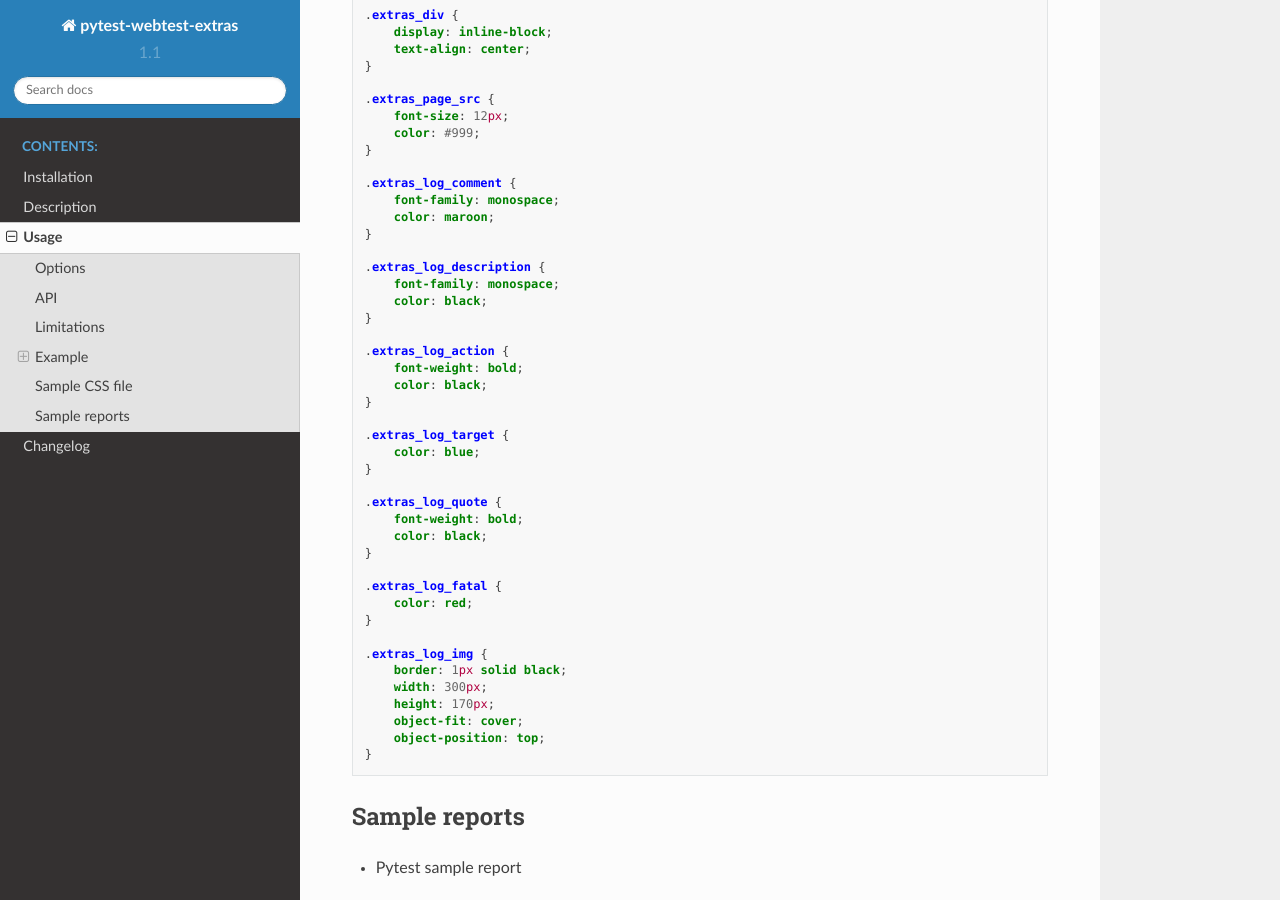
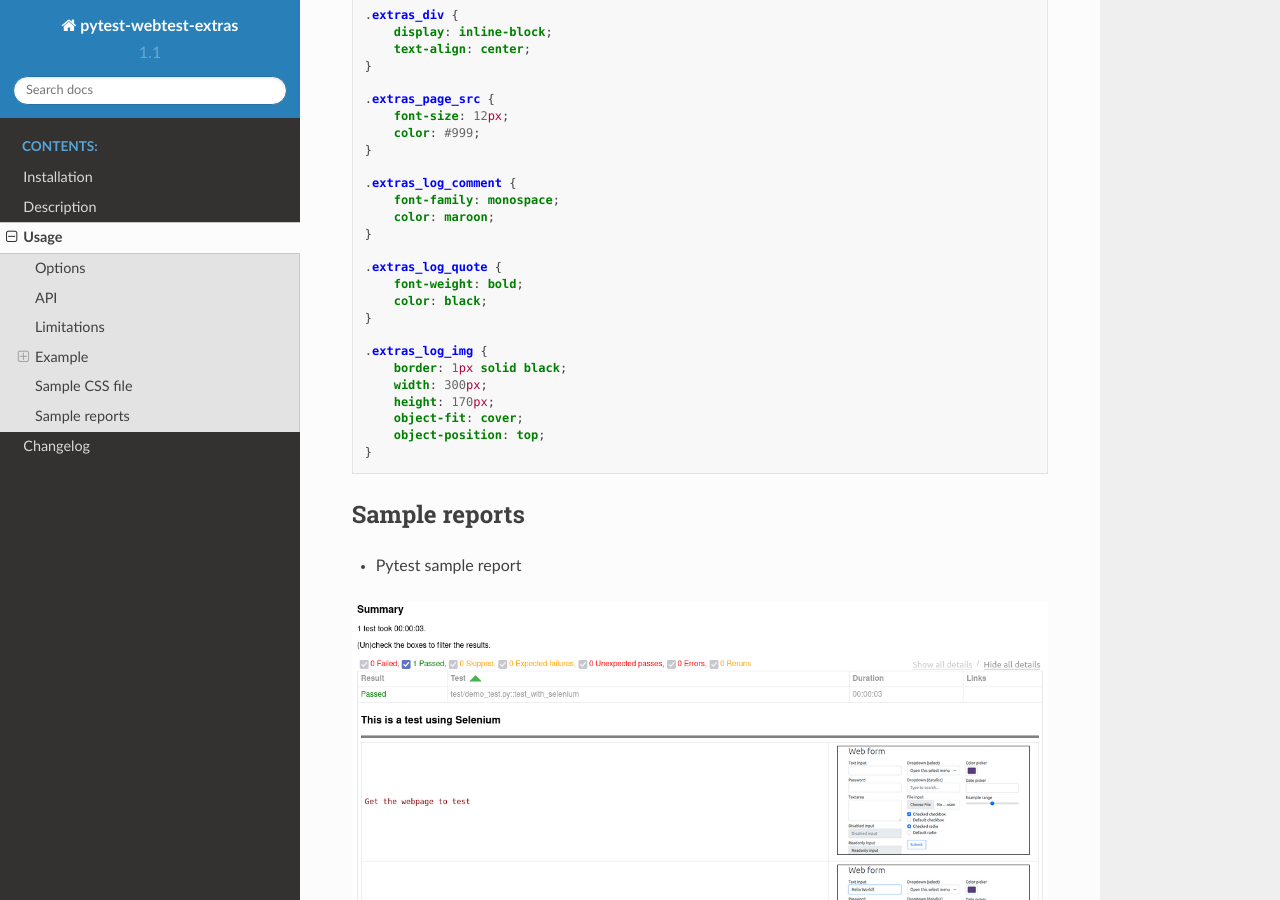
Before and after one commit to harmin-parra/pytest-webtest-extras, a Sphinx documentation site: the page built from docs/user_guide.rst, in a window 1280 px wide and 900 px high, scrolled down 3532 px. Built offline with Sphinx 7.4.7 and the Read the Docs theme 2.0.0, drawn with Linux system fonts in a browser that asks for light colours.

Commit message:
update sample CSS

```diff
--- a/docs/user_guide.rst
+++ b/docs/user_guide.rst
@@ -206,27 +206,9 @@ Sample CSS file
       color: maroon;
   }
 
-  .extras_log_description {
-      font-family: monospace;
-      color: black;
-  }
-
-  .extras_log_action {
-      font-weight: bold;
-      color: black;
-  }
-
-  .extras_log_target {
-      color: blue;
-  }
-
   .extras_log_quote {
       font-weight: bold;
       color: black;
-  }
-
-  .extras_log_fatal {
-      color: red;
   }
 
   .extras_log_img {
```
